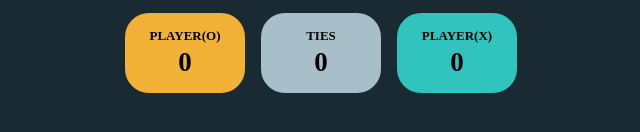
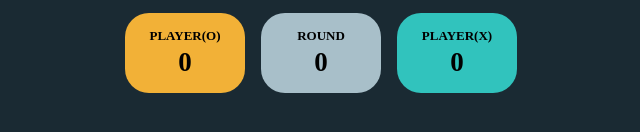
Before and after one commit to hussein-omaar/tic-tac-toe-game, a plain HTML site: page index.html in a window 1280 px wide. Shown: the part 584-716 px from the top of the page, 319-959 px from the left. Drawn offline with Linux system fonts and the light colour scheme.

Commit message:
Update index.html

```diff
--- a/index.html
+++ b/index.html
@@ -48,7 +48,7 @@
 
         </div>
         <div class="ties">
-            <h1>ties</h1>
+            <h1>Round</h1>
             <span class="tiest-counter">0</span>
         </div>
         <div class="player-x">
```
